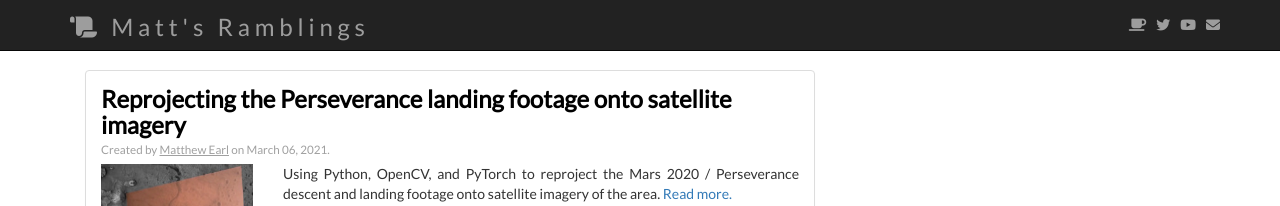
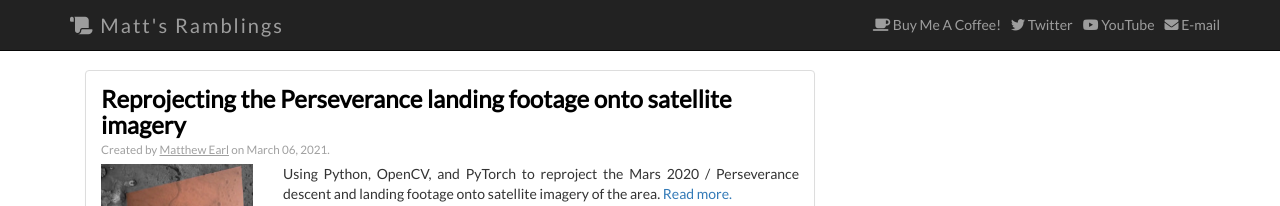
Before and after one commit to matthewearl/matthewearl.github.io, a Jekyll site: the page built from index.html, in a window 1280 px wide. Shown: the top 206 px of the page. Built offline with Jekyll 4.4.1, drawn with Linux system fonts in a browser that asks for light colours; nearby versions of some CDN libraries; the list of posts is cut into pages by our own code.

Commit message:
make look decent on mobile

```diff
--- a/_layouts/default.html
+++ b/_layouts/default.html
@@ -39,10 +39,11 @@
         </div>
         <div id="navbar" class="collapse navbar-collapse">
           <ul class="nav navbar-nav navbar-right navbar-icons">
-              <li><a href="https://www.buymeacoffee.com/mattsramblings"><i class="fas fa-coffee"></i></a></li>
-              <li><a href="https://twitter.com/matts_ramblings"><i class="fab fa-twitter"></i></a></li>
-              <li><a href="https://www.youtube.com/channel/UC5rM5xw7l2Y5n8YbdZx7-ow"><i class="fab fa-youtube"></i></a></li>
-              <li><a href="mailto:blog@matthewearl.com"><i class="fas fa-envelope"></i></a></li>
+              <li><a href="https://www.buymeacoffee.com/mattsramblings"><i class="fas fa-coffee"></i> Buy Me A Coffee!</a></li>
+              <li><a href="https://twitter.com/matts_ramblings"><i class="fab fa-twitter"></i> Twitter</a></li>
+              <li><a href="https://www.youtube.com/channel/UC5rM5xw7l2Y5n8YbdZx7-ow"><i class="fab fa-youtube"></i>
+                      YouTube</a></li>
+              <li><a href="mailto:blog@matthewearl.com"><i class="fas fa-envelope"></i> E-mail</a></li>
           </ul>
         </div><!--/.nav-collapse -->
       </div>
--- a/css/default-layout.css
+++ b/css/default-layout.css
@@ -77,8 +77,8 @@ body {
 }
 
 .navbar-brand {
-    font-size: 24px;
-    letter-spacing: 0.2em;
+    font-size: 20px;
+    letter-spacing: 0.1em;
 }
 
 #footer {
```
